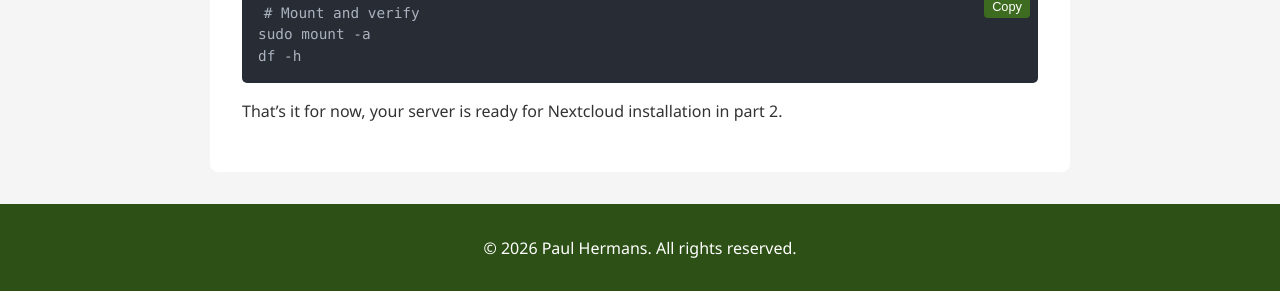
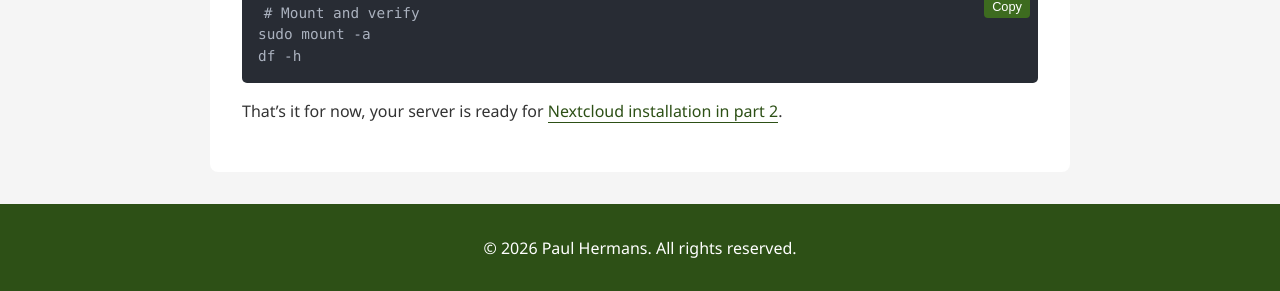
Before and after one commit to paulhermanseu/paulhermans.eu, a Jekyll site: the page built from _posts/2026-06-10-installing-nextcloud-on-proxmox-part1.md, in a window 1280 px wide and 900 px high, scrolled down 2466 px. Shown: the part 606-897 px from the top of the window. Built offline with Jekyll 4.4.1, drawn with Linux system fonts in a browser that asks for light colours; part of the change alters nothing that is shown.

````diff
--- a/_posts/2026-06-10-installing-nextcloud-on-proxmox-part1.md
+++ b/_posts/2026-06-10-installing-nextcloud-on-proxmox-part1.md
@@ -119,4 +119,4 @@ sudo mount -a
 df -h
 ```
 
-That's it for now, your server is ready for Nextcloud installation in part 2.
+That's it for now, your server is ready for [Nextcloud installation in part 2](https://www.paulhermans.eu/software/2026/06/11/installing-nextcloud-on-proxmox-part2.html).
````
